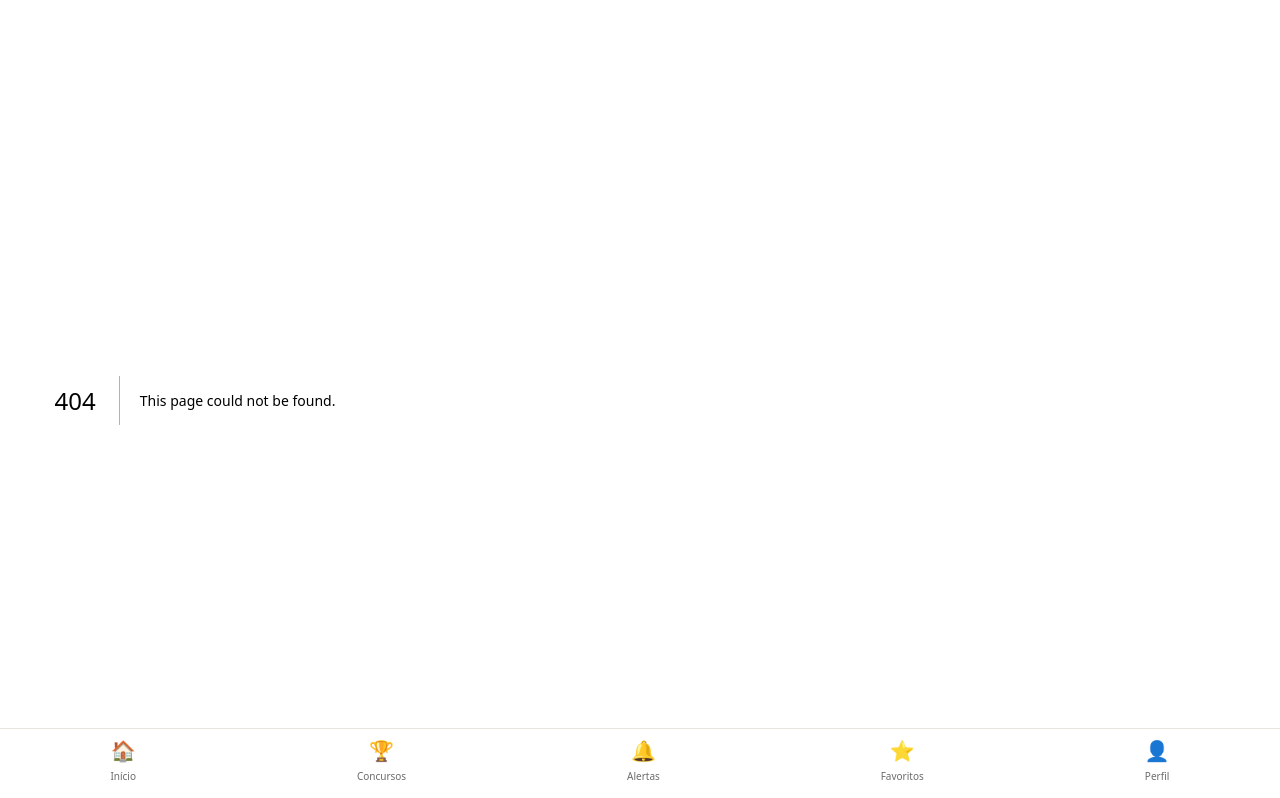
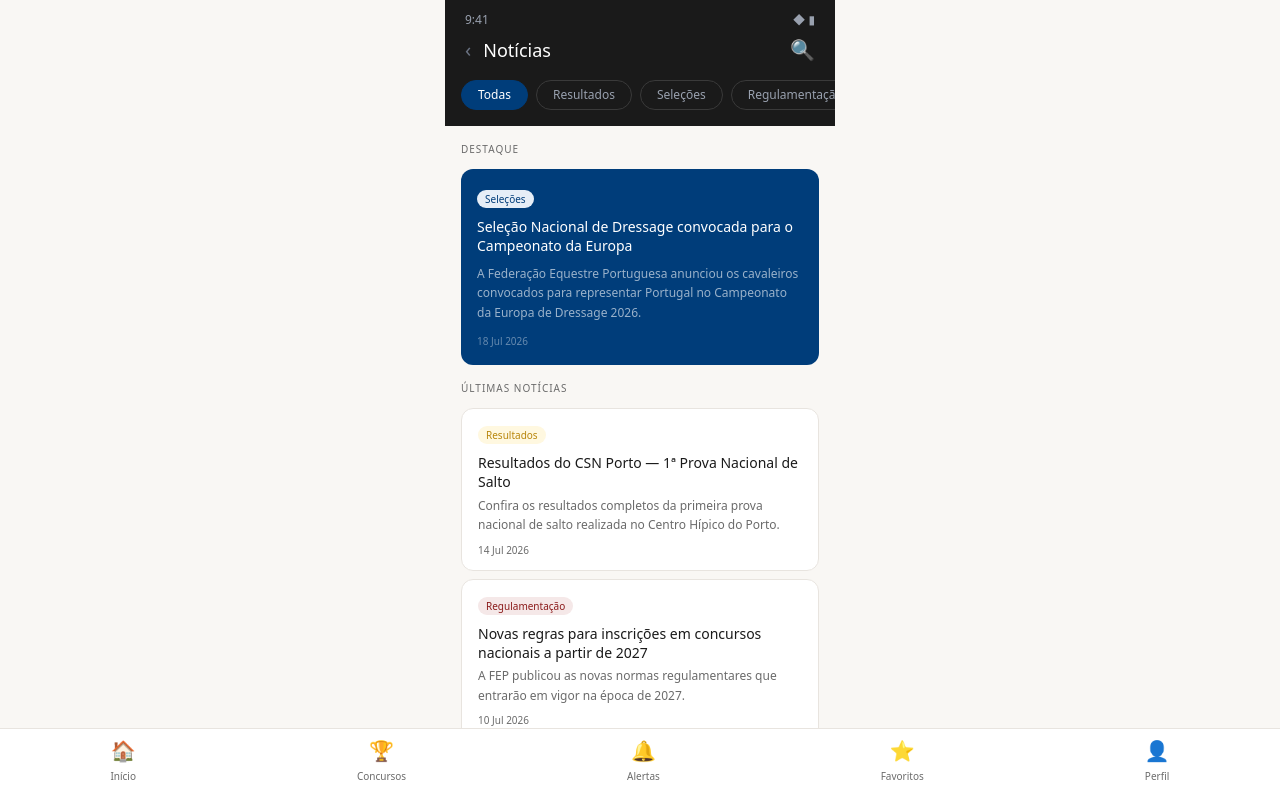
Before and after one commit to vascogameiroramires-ctrl/fep-app, a Next.js app: page /noticias in a window 1280 px wide. Before the commit this address had no page. Shown: the top 798 px of the page. Built offline with nearby package versions, Linux system fonts and the light colour scheme.

Commit message:
pagina noticias

```diff
--- /dev/null
+++ b/app/noticias/page.tsx
@@ -0,0 +1,137 @@
+import Link from "next/link";
+
+const noticias = [
+  {
+    id: 1,
+    titulo: "Seleção Nacional de Dressage convocada para o Campeonato da Europa",
+    resumo: "A Federação Equestre Portuguesa anunciou os cavaleiros convocados para representar Portugal no Campeonato da Europa de Dressage 2026.",
+    data: "18 Jul 2026",
+    categoria: "Seleções",
+    destaque: true,
+  },
+  {
+    id: 2,
+    titulo: "Resultados do CSN Porto — 1ª Prova Nacional de Salto",
+    resumo: "Confira os resultados completos da primeira prova nacional de salto realizada no Centro Hípico do Porto.",
+    data: "14 Jul 2026",
+    categoria: "Resultados",
+    destaque: false,
+  },
+  {
+    id: 3,
+    titulo: "Novas regras para inscrições em concursos nacionais a partir de 2027",
+    resumo: "A FEP publicou as novas normas regulamentares que entrarão em vigor na época de 2027.",
+    data: "10 Jul 2026",
+    categoria: "Regulamentação",
+    destaque: false,
+  },
+  {
+    id: 4,
+    titulo: "Calendário de Outono 2026 já disponível",
+    resumo: "O calendário de concursos nacionais para o período de Setembro a Dezembro de 2026 está disponível no site da FEP.",
+    data: "5 Jul 2026",
+    categoria: "Calendário",
+    destaque: false,
+  },
+  {
+    id: 5,
+    titulo: "Portugal no pódio no CDI Lisboa — grande atuação dos cavaleiros nacionais",
+    resumo: "Os cavaleiros portugueses brilharam no CDI Lisboa com várias classificações no top 3.",
+    data: "2 Jul 2026",
+    categoria: "Resultados",
+    destaque: false,
+  },
+  {
+    id: 6,
+    titulo: "Programa de desenvolvimento de jovens cavaleiros 2026",
+    resumo: "A FEP lança novo programa de apoio a cavaleiros sub-21 com bolsas de formação e participação em competições internacionais.",
+    data: "28 Jun 2026",
+    categoria: "Formação",
+    destaque: false,
+  },
+];
+
+const categoriaStyle: Record<string, string> = {
+  "Seleções": "bg-[#e6eef7] text-[#003d7a]",
+  "Resultados": "bg-[#fff8e0] text-[#b8860b]",
+  "Regulamentação": "bg-[#f5e8e8] text-[#8b1a1a]",
+  "Calendário": "bg-[#e8f0e8] text-[#2d4a2d]",
+  "Formação": "bg-[#f0e8f5] text-[#5a2d7a]",
+};
+
+export default function Noticias() {
+  const destaque = noticias.find((n) => n.destaque);
+  const resto = noticias.filter((n) => !n.destaque);
+
+  return (
+    <main className="pb-24">
+
+      {/* Status bar */}
+      <div className="bg-[#1a1a1a] px-5 pt-3 pb-2 flex justify-between items-center">
+        <span className="text-xs text-gray-400">9:41</span>
+        <span className="text-xs text-gray-400">◆ ▮</span>
+      </div>
+
+      {/* Header */}
+      <div className="bg-[#1a1a1a] px-5 pb-4 flex justify-between items-center">
+        <div className="flex items-center gap-3">
+          <Link href="/" className="text-gray-500 text-xl">‹</Link>
+          <h1 className="text-white text-lg font-medium">Notícias</h1>
+        </div>
+        <span className="text-gray-500 text-xl">🔍</span>
+      </div>
+
+      {/* Filtros categoria */}
+      <div className="bg-[#1a1a1a] px-4 pb-4 flex gap-2 overflow-x-auto">
+        {["Todas", "Resultados", "Seleções", "Regulamentação", "Calendário", "Formação"].map((f, i) => (
+          <button key={f} className={`flex-shrink-0 px-4 py-1.5 rounded-full text-xs font-medium border ${
+            i === 0 ? "bg-[#003d7a] border-[#003d7a] text-white" : "border-[#3a3a3a] text-gray-400"
+          }`}>
+            {f}
+          </button>
+        ))}
+      </div>
+
+      {/* Notícia destaque */}
+      {destaque && (
+        <div className="px-4 pt-4">
+          <p className="text-[10px] font-medium text-[#6b6b6b] uppercase tracking-widest mb-3">
+            Destaque
+          </p>
+          <div className="bg-[#003d7a] rounded-xl p-4 mb-4">
+            <span className={`text-[10px] px-2 py-0.5 rounded-full font-medium ${categoriaStyle[destaque.categoria] || "bg-[#e6eef7] text-[#003d7a]"}`}>
+              {destaque.categoria}
+            </span>
+            <h2 className="text-white text-sm font-medium mt-2 leading-snug">{destaque.titulo}</h2>
+            <p className="text-white/60 text-xs mt-2 leading-relaxed">{destaque.resumo}</p>
+            <p className="text-white/40 text-[10px] mt-3">{destaque.data}</p>
+          </div>
+        </div>
+      )}
+
+      {/* Lista notícias */}
+      <div className="px-4">
+        <p className="text-[10px] font-medium text-[#6b6b6b] uppercase tracking-widest mb-3">
+          Últimas notícias
+        </p>
+        <div className="flex flex-col gap-2 pb-4">
+          {resto.map((n) => (
+            <div key={n.id} className="bg-white border border-[#e8e4df] rounded-xl px-4 py-3">
+              <div className="flex justify-between items-start gap-2">
+                <div className="flex-1">
+                  <span className={`text-[10px] px-2 py-0.5 rounded-full font-medium ${categoriaStyle[n.categoria] || "bg-[#e6eef7] text-[#003d7a]"}`}>
+                    {n.categoria}
+                  </span>
+                  <p className="text-sm font-medium text-[#1a1a1a] mt-2 leading-snug">{n.titulo}</p>
+                  <p className="text-xs text-[#6b6b6b] mt-1 leading-relaxed">{n.resumo}</p>
+                  <p className="text-[10px] text-[#6b6b6b] mt-2">{n.data}</p>
+                </div>
+              </div>
+            </div>
+          ))}
+        </div>
+      </div>
+
+    </main>
+  );
+}
```
